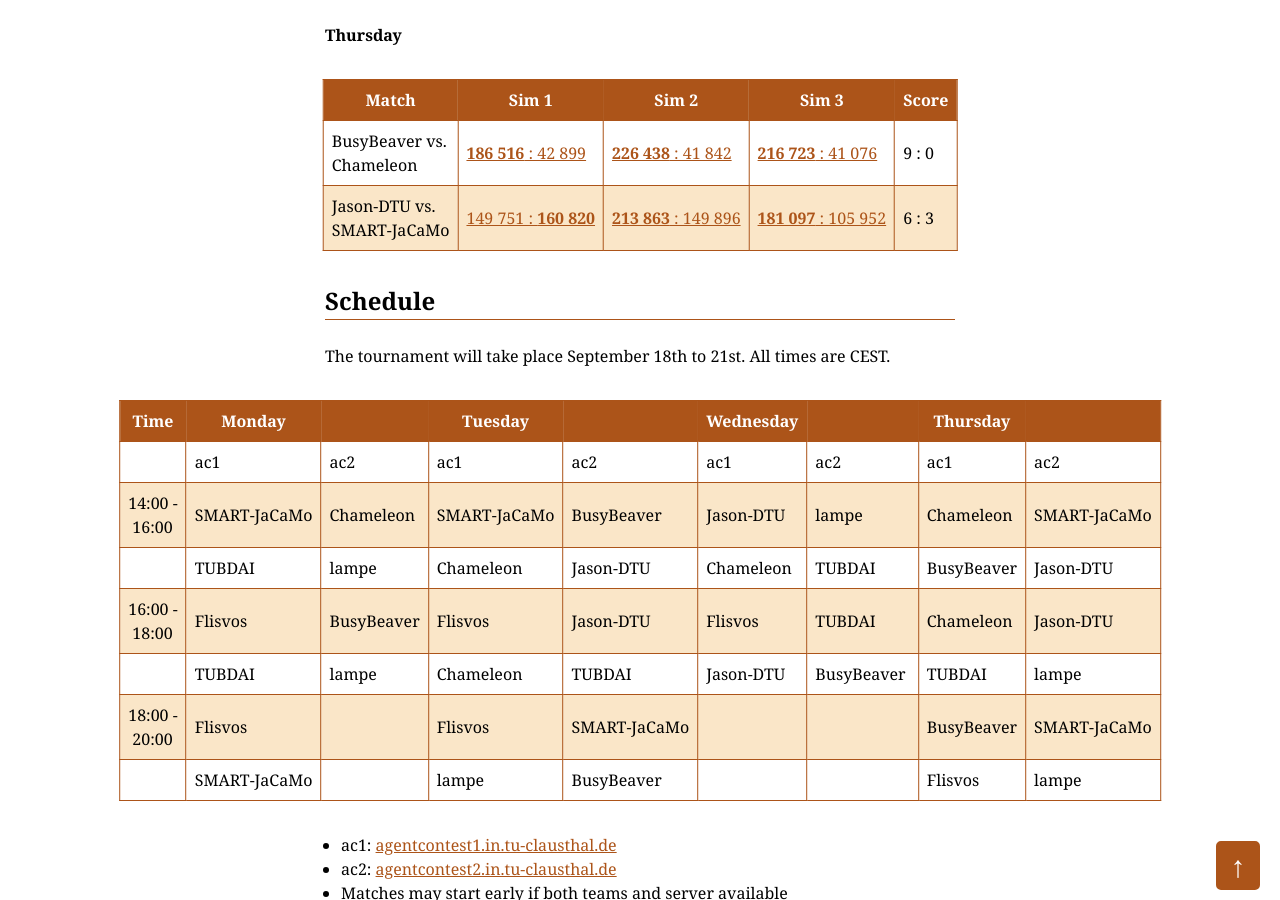
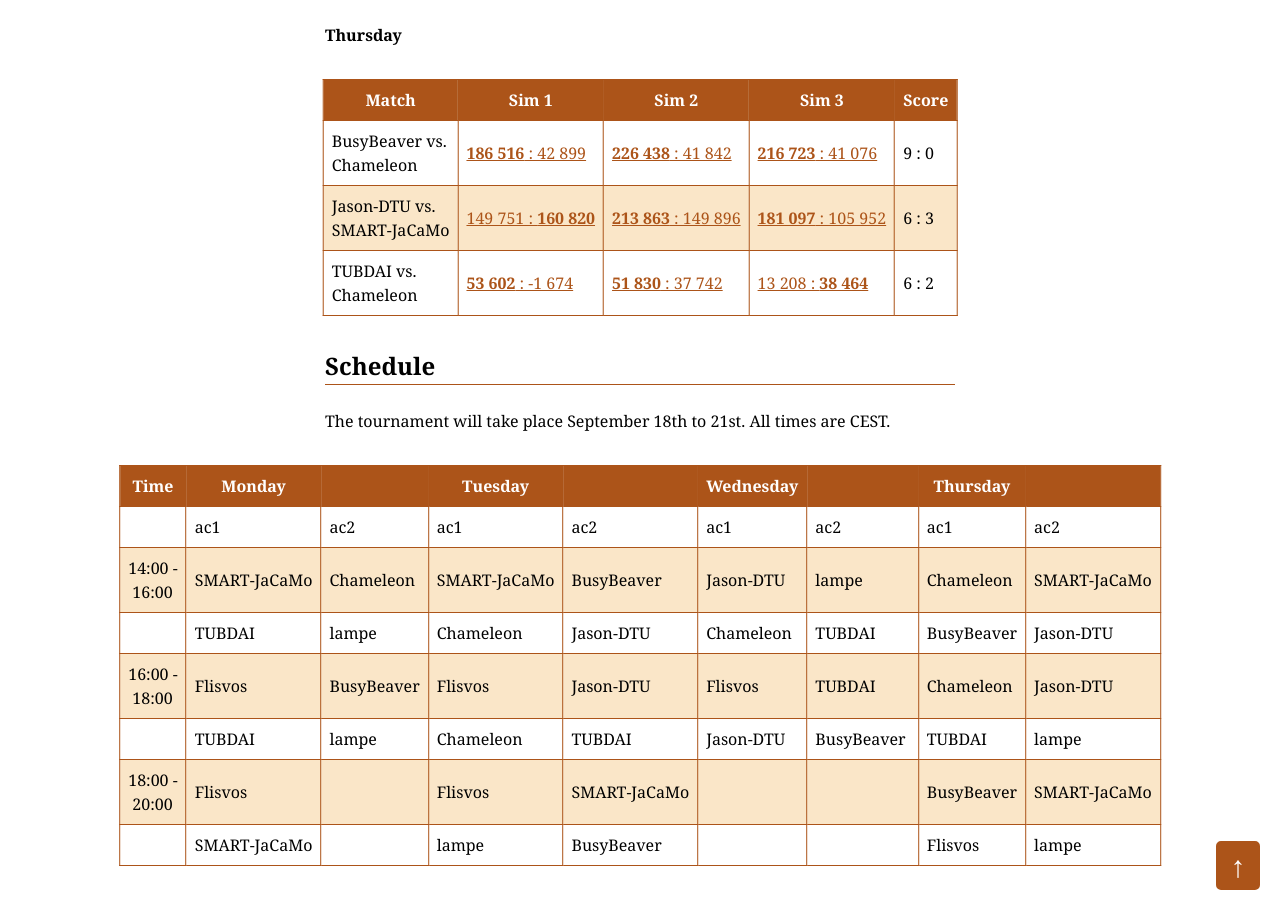
Before and after one commit to agentcontest/agentcontest.github.io, a Jekyll site: the page built from 2017/index.md, in a window 1280 px wide and 900 px high, scrolled down 2283 px. Built offline with Jekyll 4.4.1, drawn with Linux system fonts in a browser that asks for light colours.

Commit message:
tubdai vs cameleon complete

```diff
--- a/2017/index.md
+++ b/2017/index.md
@@ -16,8 +16,8 @@ Placement | Team | Total score
 3 | Jason-DTU | 27
 4 | SMART-JaCaMo | 24
 5 | lampe | 16
-6 | Chameleon | 2
-7 | TUBDAI | 0
+6 | TUBDAI | 6
+7 | Chameleon | 4
 
 ### Replays
 
@@ -61,6 +61,7 @@ Match | Sim 1 | Sim 2 | Sim 3 | Score
 --- | --- | --- | --- | ---
 BusyBeaver vs. Chameleon | [**186&nbsp;516**&nbsp;:&nbsp;42&nbsp;899](/2017/replays/?2017-09-21-14-03-40-2017-MAPC-Sim1) | [**226&nbsp;438**&nbsp;:&nbsp;41&nbsp;842](/2017/replays/?2017-09-21-14-03-40-2017-MAPC-Sim2) | [**216&nbsp;723**&nbsp;:&nbsp;41&nbsp;076](/2017/replays/?2017-09-21-14-03-40-2017-MAPC-Sim3) | 9 : 0
 Jason&#8209;DTU vs. SMART&#8209;JaCaMo | [149&nbsp;751&nbsp;:&nbsp;**160&nbsp;820**](/2017/replays/?2017-09-21-14-33-07-2017-MAPC-Sim1) | [**213&nbsp;863**&nbsp;:&nbsp;149&nbsp;896](/2017/replays/?2017-09-21-14-33-07-2017-MAPC-Sim2) | [**181&nbsp;097**&nbsp;:&nbsp;105&nbsp;952](/2017/replays/?2017-09-21-14-33-07-2017-MAPC-Sim3) | 6 : 3
+TUBDAI vs. Chameleon | [**53&nbsp;602**&nbsp;:&nbsp;&#8209;1&nbsp;674](/2017/replays/?2017-09-21-16-08-30-2017-MAPC-Sim1) | [**51&nbsp;830**&nbsp;:&nbsp;37&nbsp;742](/2017/replays/?2017-09-21-16-08-30-2017-MAPC-Sim2) | [13&nbsp;208&nbsp;:&nbsp;**38&nbsp;464**](/2017/replays/?2017-09-21-16-08-30-2017-MAPC-Sim3) | 6 : 2
 
 ### Schedule
 
--- a/2017/retrieve-replay.py
+++ b/2017/retrieve-replay.py
@@ -59,4 +59,5 @@ def dl(server, match):
 # Thursday
 #dl("ac1", "2017-09-21-14-03-40-2017-MAPC") # BusyBeaver vs Chameleon
 #dl("ac2", "2017-09-21-14-33-07-2017-MAPC") # Jason-DTU vs. JaCaMo
-dl("ac2", "2017-09-21-15-41-13-2017-MAPC") # lampe vs. Jason-DTU
+dl("ac1", "2017-09-21-16-08-30-2017-MAPC") # TUBDAI vs. Chameleon
+#dl("ac2", "2017-09-21-15-41-13-2017-MAPC") # lampe vs. Jason-DTU
```
